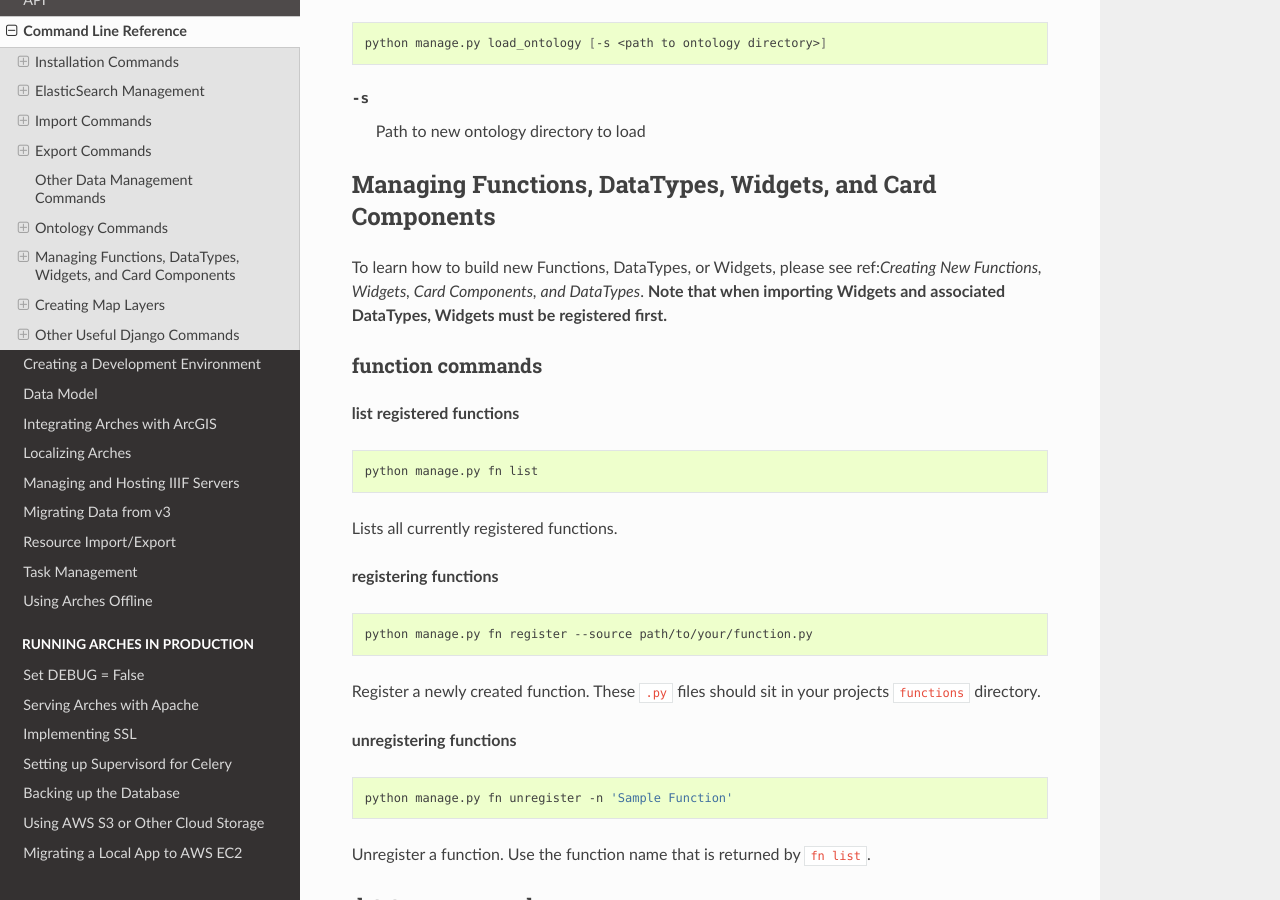
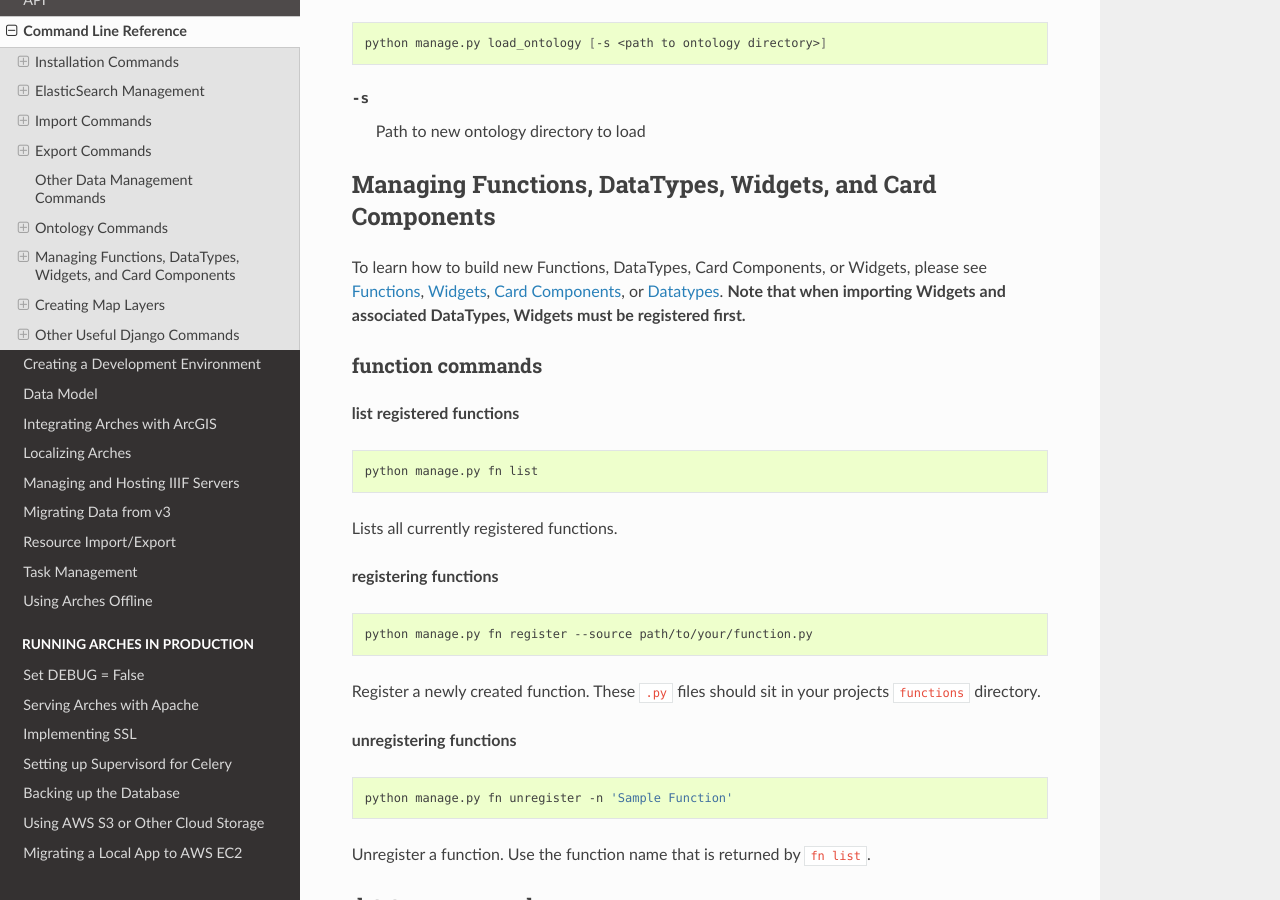
Before and after one commit to archesproject/arches-docs, a Sphinx documentation site: the page built from docs/command-line-reference.txt, in a window 1280 px wide and 900 px high, scrolled down 6688 px. Built offline with Sphinx 7.4.7 and the Read the Docs theme 2.0.0, drawn with Linux system fonts in a browser that asks for light colours.

Commit message:
Fix broken link in CLI reference

```diff
--- a/docs/command-line-reference.txt
+++ b/docs/command-line-reference.txt
@@ -329,8 +329,9 @@
 Managing Functions, DataTypes, Widgets, and Card Components
 ===========================================================
 
-To learn how to build new Functions, DataTypes, or Widgets, please see
-ref:`Creating New Functions, Widgets, Card Components, and DataTypes`.
+To learn how to build new Functions, DataTypes, Card Components, or Widgets,
+please see :ref:`Functions`, :ref:`Widgets`, :ref:`Card Components`, or
+:ref:`Datatypes`.
 **Note that when importing Widgets and associated DataTypes, Widgets
 must be registered first.**
 
```
